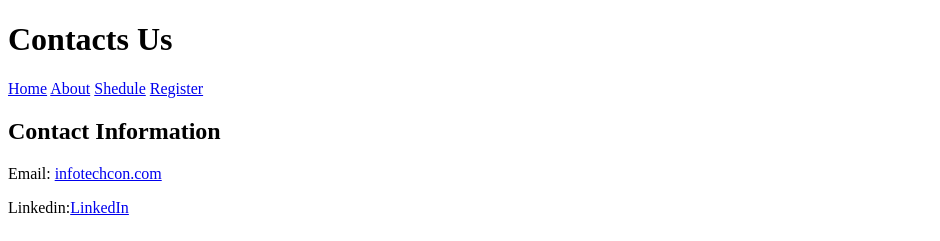
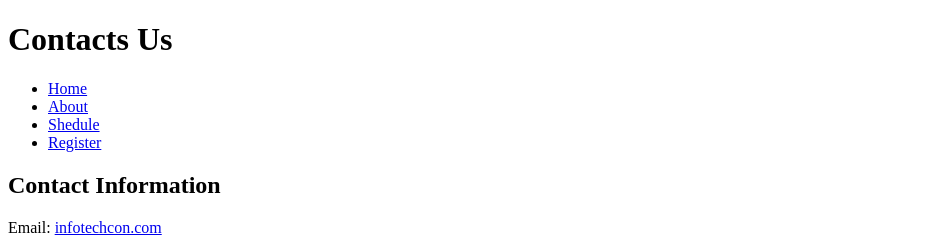
Before and after one commit to musaucrea/TechCon_HTML, a plain HTML site: page techcon_website/contact.html in a window 1280 px wide. Shown: the top 241 px of the page, without its empty margins (0-940 px from the left). Drawn offline with Linux system fonts and the light colour scheme.

Commit message:
Contact.html update

```diff
--- a/techcon_website/contact.html
+++ b/techcon_website/contact.html
@@ -9,10 +9,12 @@
     <header>
         <h1>Contacts Us</h1>
         <nav>
-            <a href="index.html" >Home</a>
-            <a href="about.html">About</a>
-            <a href=" schedule.html">Shedule</a>
-            <a href="register.html">Register</a>
+            <ul>
+            <li><a href="index.html" >Home</a></li>
+            <li><a href="about.html">About</a></li>
+            <li><a href=" schedule.html">Shedule</a></li>
+            <li><a href="register.html">Register</a></li>
+        </ul>
         </nav>
     </header>
     <main>
```
